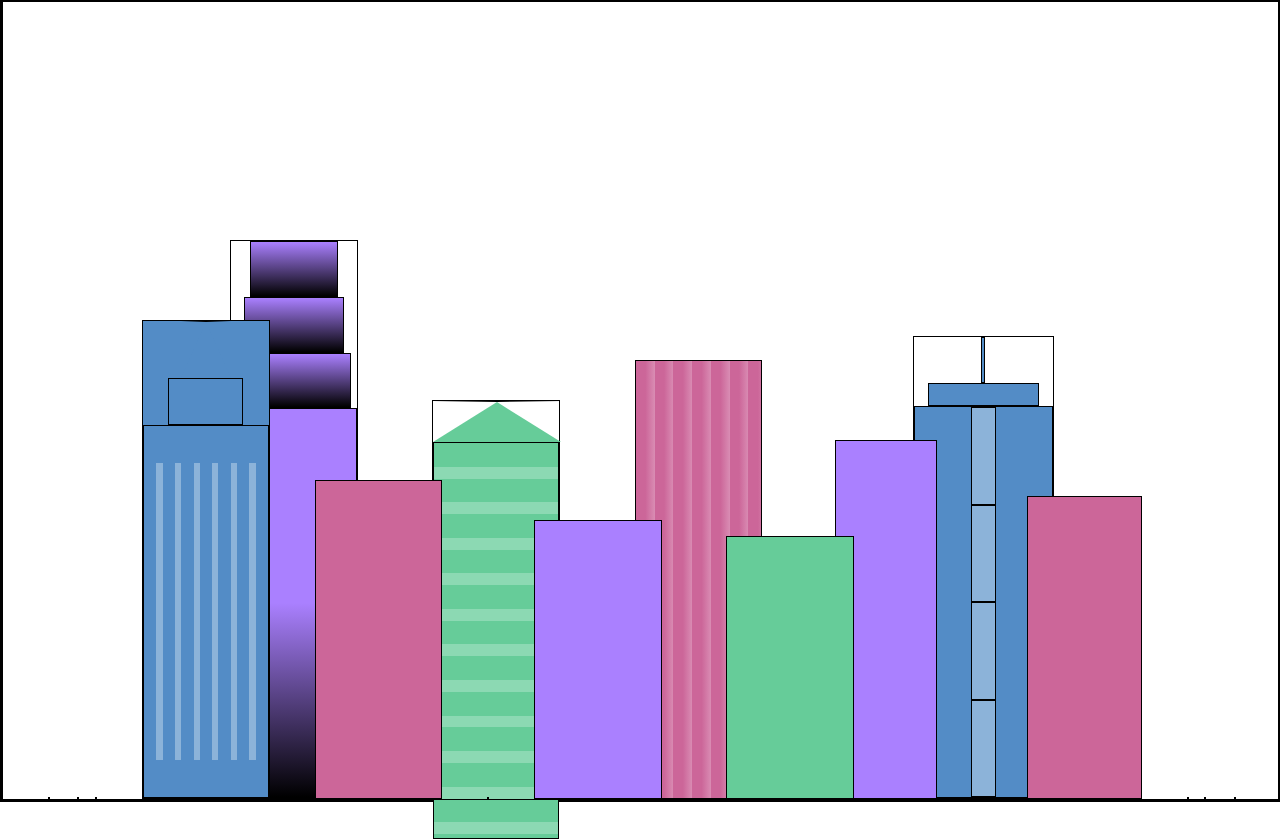
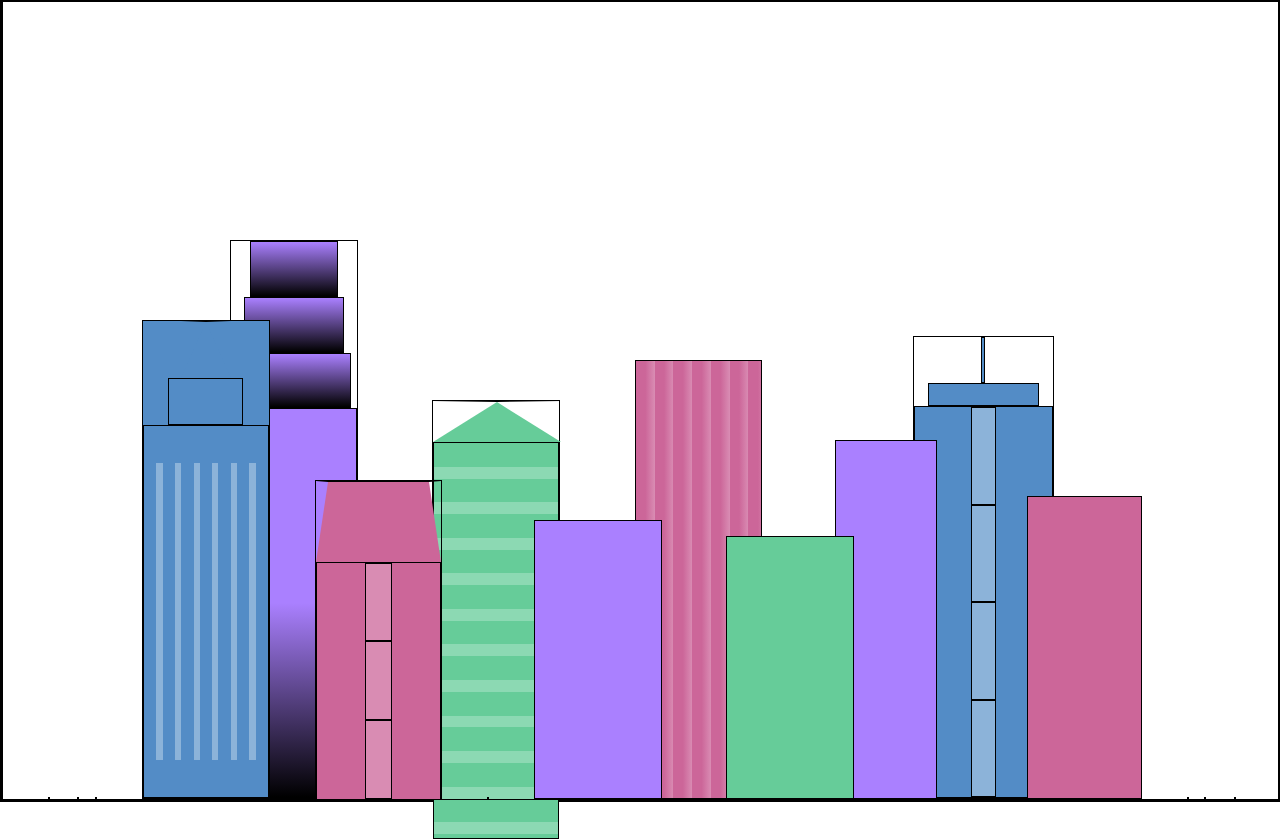
Before and after one commit to MoaadAmer/CitySkyline, a plain HTML site: page index.html in a window 1280 px wide. Drawn offline with Linux system fonts and the light colour scheme.

Commit message:
add floors to foreground building 2

```diff
--- a/index.html
+++ b/index.html
@@ -45,7 +45,14 @@
             <div class="fb1b"></div>
             <div class="fb1c"></div>
         </div>
-        <div class="fb2"></div>
+        <div class="fb2">
+            <div class="fb2a"></div>
+            <div class="fb2b window-wrap">
+                <div class="fb2-window"></div>
+                <div class="fb2-window"></div>
+                <div class="fb2-window"></div>
+            </div>
+        </div>
         <div></div>
         <div class="fb3"></div>
         <div class="fb4"></div>
--- a/styles.css
+++ b/styles.css
@@ -150,10 +150,11 @@ body {
     height: 60%;
     background-color: var(--building-color4);
 }
-.fb1a{
+
+.fb1a {
     border-bottom: 7vh solid var(--building-color4);
-    border-left:2vw solid transparent;
-    border-right:2vw solid transparent;
+    border-left: 2vw solid transparent;
+    border-right: 2vw solid transparent;
 }
 
 .fb1b {
@@ -165,13 +166,30 @@ body {
 .fb1c {
     width: 100%;
     height: 80%;
-    background: repeating-linear-gradient(90deg, var(--building-color4) 0%,var(--building-color4) 10%,transparent 10%,transparent 15%),
-    repeating-linear-gradient(var(--building-color4) 0%,var(--building-color4) 10%,var(--window-color4) 10%,var(--window-color4) 90%);
+    background: repeating-linear-gradient(90deg, var(--building-color4) 0%, var(--building-color4) 10%, transparent 10%, transparent 15%),
+        repeating-linear-gradient(var(--building-color4) 0%, var(--building-color4) 10%, var(--window-color4) 10%, var(--window-color4) 90%);
 }
 
 .fb2 {
     width: 10%;
     height: 40%;
+}
+.fb2-window{
+    width:22%;
+    height:100%;
+    background-color:var(--window-color3);
+  }
+
+.fb2a {
+    width: 100%;
+    border-bottom:10vh solid var(--building-color3);
+    border-left:1vw solid transparent;
+    border-right :1vw solid transparent;
+}
+
+.fb2b {
+    width: 100%;
+    height: 75%;
     background-color: var(--building-color3);
 }
 
```
